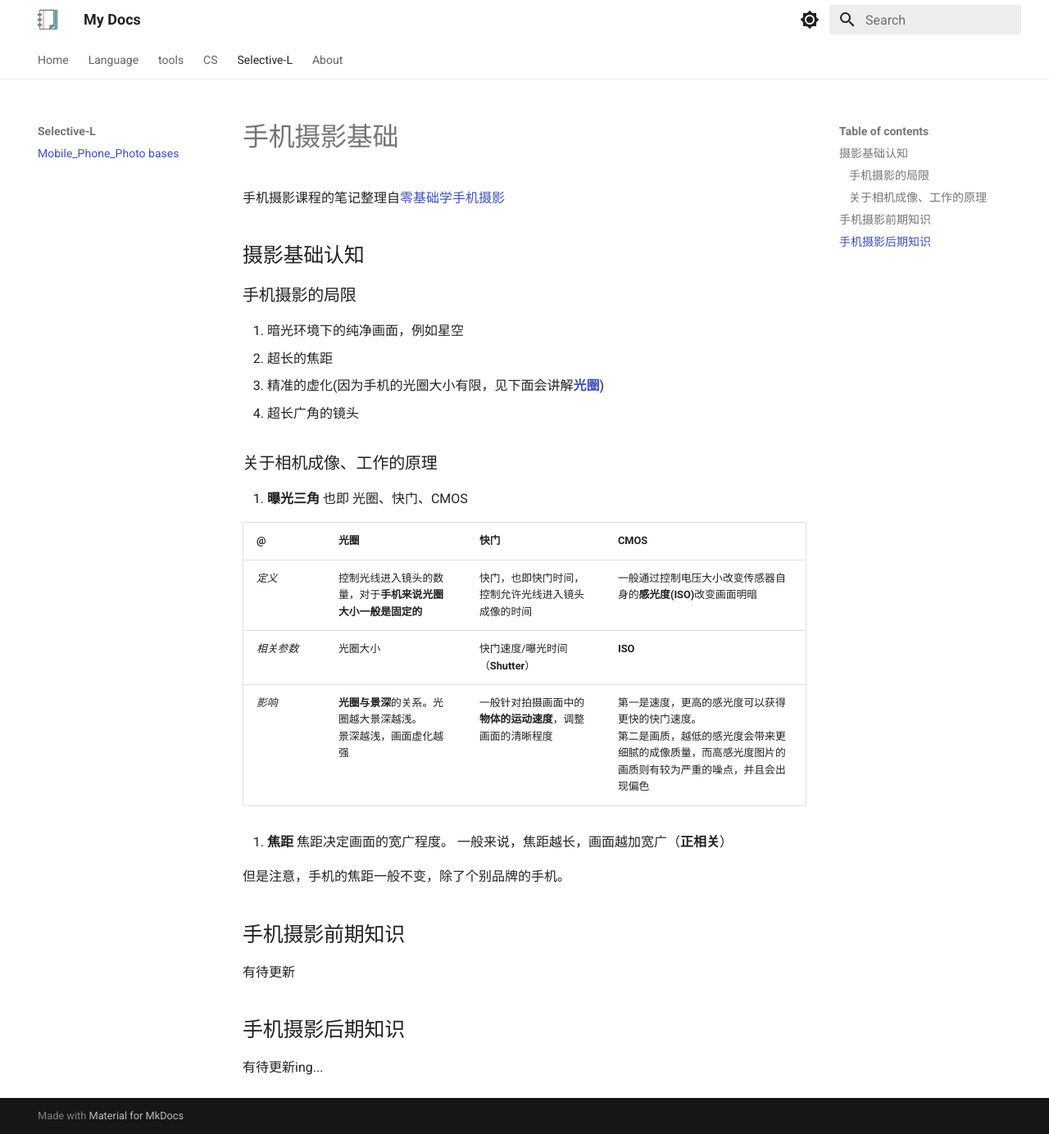
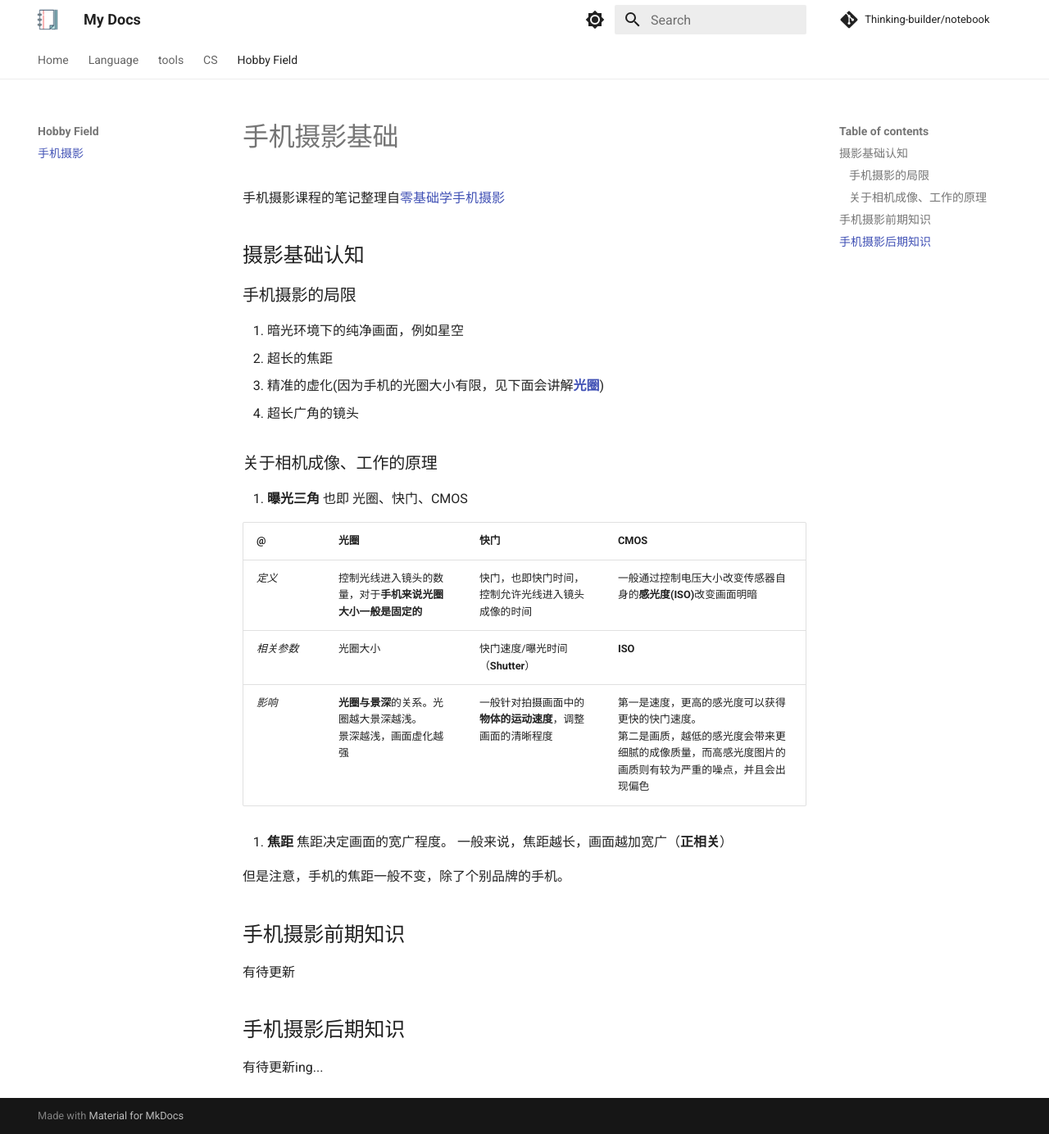
Before and after one commit to Thinking-builder/Noteweb, an MkDocs documentation site: the page built from docs/Photo.md, in a window 1280 px wide and 1384 px high. Shown: the whole window at 82% size. Built offline with MkDocs 1.6.1 and Material for MkDocs 9.7.7, drawn with Linux system fonts in a browser that asks for light colours; comment, search, counter and statistics services are not loaded.

Commit message:
Update mkdocs.yml

```diff
--- a/mkdocs.yml
+++ b/mkdocs.yml
@@ -1,19 +1,23 @@
 site_name: My Docs
-site_url: https://example.com
+site_url: https://note.thinkingbuilder.cc
+repo_name: Thinking-builder/notebook  #存储库名称，一般自动设置
+repo_url: https://github.com/Thinking-builder/Noteweb #存储库URL
+site_discription: Thinking_Builder的笔记
 nav:
-  - Home: "index.md"
-  - "Language":
-      - "easy markdown": "easy markdown.md"
-      - "mkdocs_start": "mkdocs_2.md"
-      - "C++ 进阶": "C++_primer.md"
-  - "tools":
-      - "Shell": "shell.md"
-      - "Vim": "vim.md"
-  - "CS":
-      - "CS_basis": "CS_basical_knowledge.md"
-  - "Selective-L":
-      - "Mobile_Phone_Photo bases": "Photo.md"
-  - About: "about.md"
+  - Home: index.md
+  - Language:
+      - easy markdown: easy markdown.md
+      - mkdocs_start: mkdocs_2.md
+      - C++:
+          - C++ tip: C++_debug_record.md
+          - C++ 进阶: C++_primer.md
+  - tools:
+      - Shell: shell.md
+      - Vim: vim.md
+  - CS:
+      - CS Crash Course: CS_basical_knowledge.md
+  - Hobby Field:
+      - 手机摄影: Photo.md
 
 markdown_extensions:
   - toc:
```
